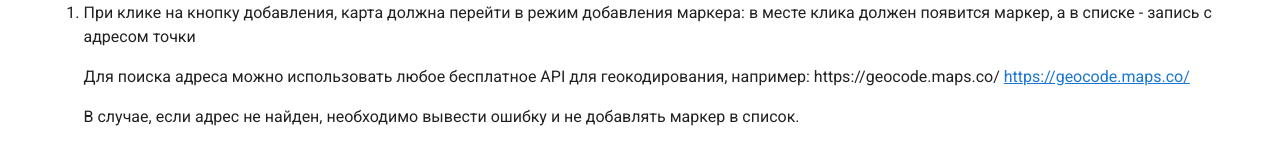
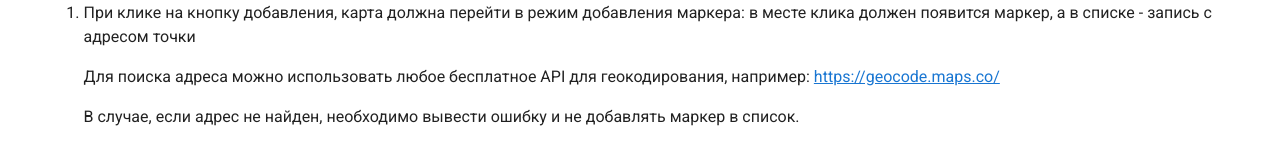
Before and after one commit to Viktoria12007/square_gps, a Vue app: page / in a window 1280 px wide. Shown: the part 485-633 px from the top of the page. Built offline with nearby package versions, Linux system fonts and the light colour scheme.

Commit message:
Fixed a bug in the output lines

```diff
--- a/src/locales/en.js
+++ b/src/locales/en.js
@@ -29,7 +29,7 @@ export default {
   // eslint-disable-next-line
   aboutPageP3Item1P1: "When you click on the add button, the map should go into the mode of adding a marker: a marker should appear at the click location, and an entry with the address of the point should appear in the list",
   // eslint-disable-next-line
-  aboutPageP3Item1P2: "To find an address, you can use any free geocoding API, for example: https://geocode.maps.co/",
+  aboutPageP3Item1P2: "To find an address, you can use any free geocoding API, for example: ",
   // eslint-disable-next-line
   aboutPageP3Item1P3: "If the address is not found, you must display an error and not add the marker to the list.",
   // eslint-disable-next-line
--- a/src/locales/ru.js
+++ b/src/locales/ru.js
@@ -28,7 +28,7 @@ export default {
   // eslint-disable-next-line
   aboutPageP3Item1P1: "При клике на кнопку добавления, карта должна перейти в режим добавления маркера: в месте клика должен появится маркер, а в списке - запись с адресом точки",
   // eslint-disable-next-line
-  aboutPageP3Item1P2: "Для поиска адреса можно использовать любое бесплатное API для геокодирования, например: https://geocode.maps.co/",
+  aboutPageP3Item1P2: "Для поиска адреса можно использовать любое бесплатное API для геокодирования, например: ",
   // eslint-disable-next-line
   aboutPageP3Item1P3: "В случае, если адрес не найден, необходимо вывести ошибку и не добавлять маркер в список.",
   aboutPageP3Item2: "При клике на маркер должна подсвечиваться запись в списке",
```
